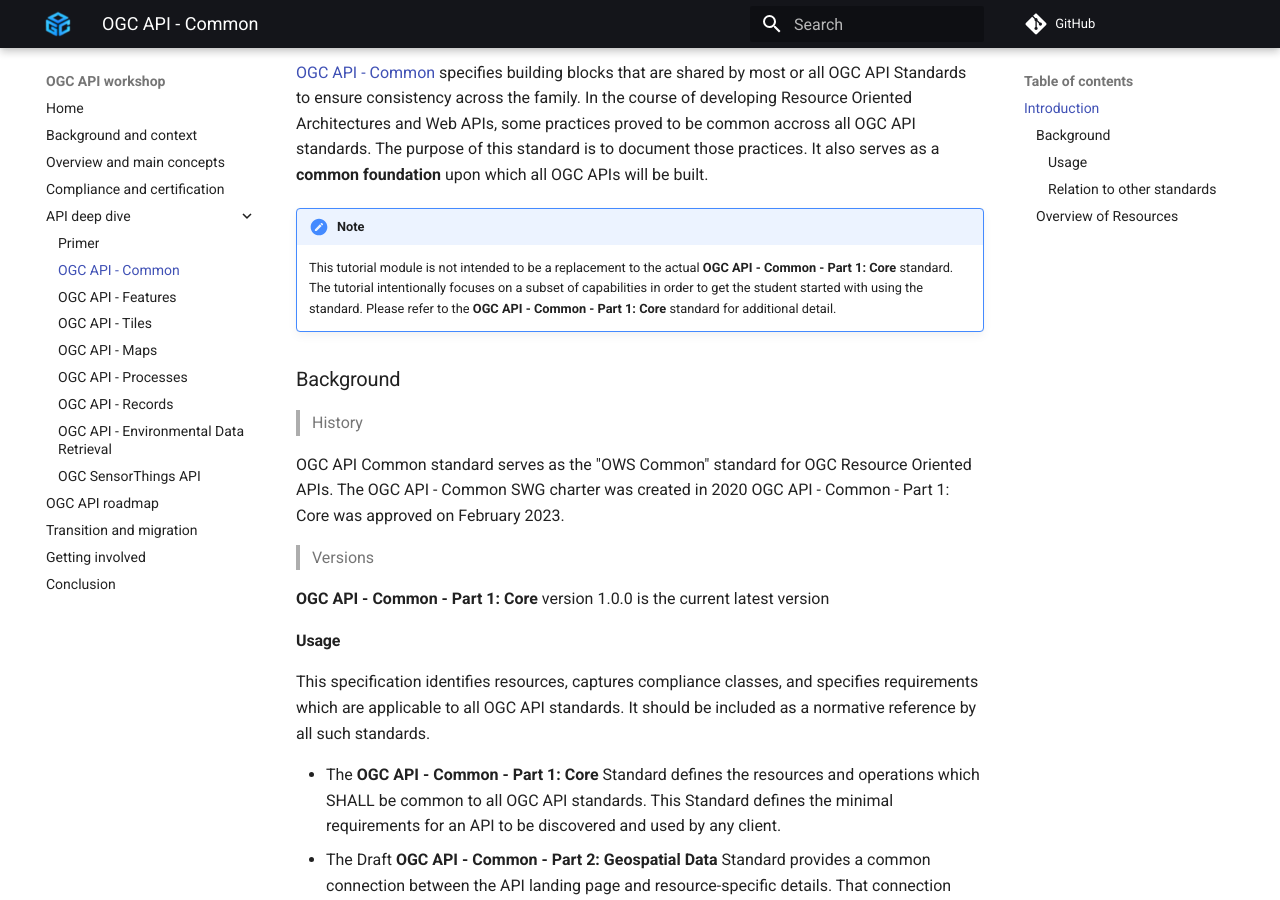
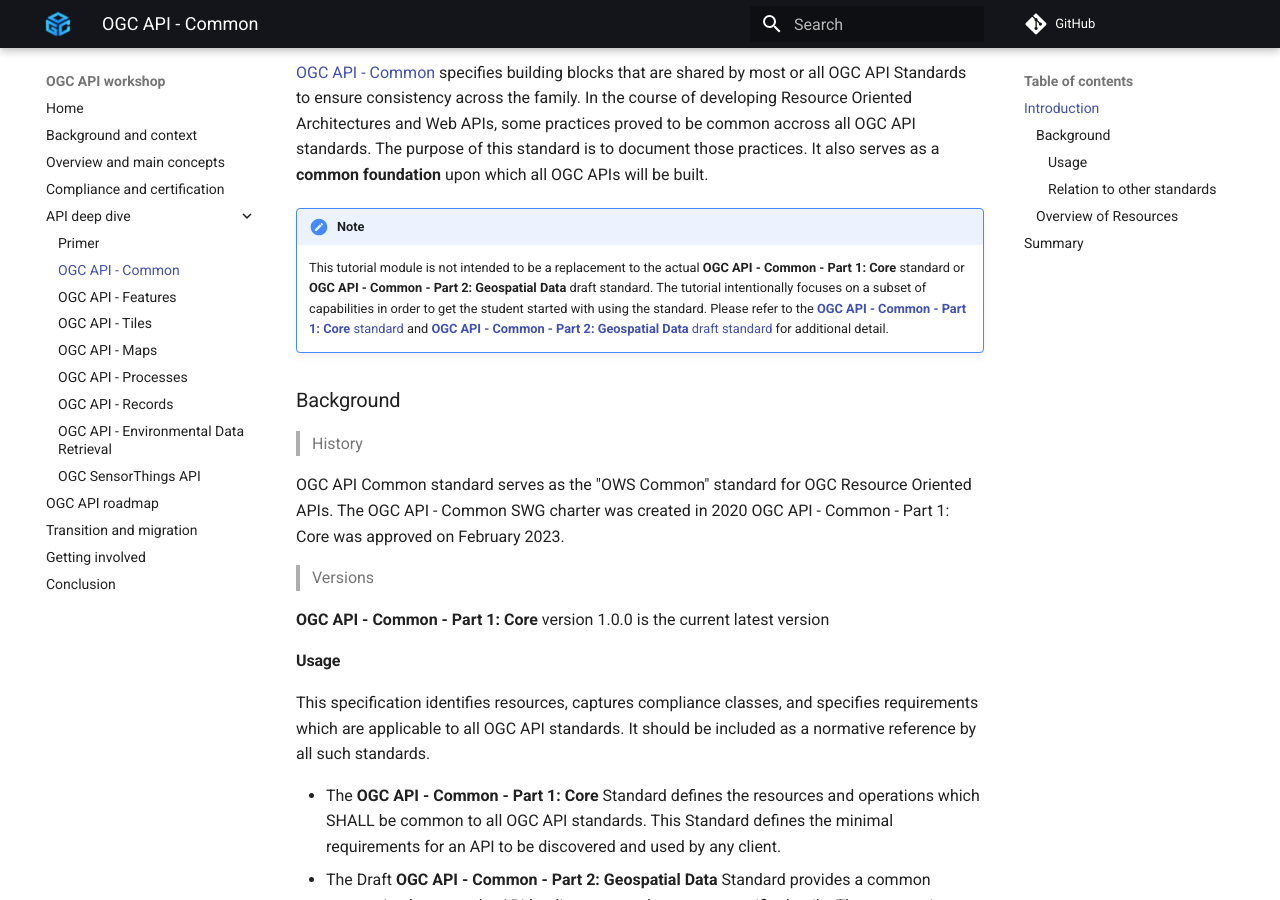
Before and after one commit to opengeospatial/ogcapi-workshop, an MkDocs documentation site: the page built from workshop/content/docs/api-deep-dive/common.md, in a window 1280 px wide and 900 px high, scrolled down 479 px. Built offline with MkDocs 1.6.1 and Material for MkDocs 9.7.7, drawn with Linux system fonts in a browser that asks for light colours; comment, search, counter and statistics services are not loaded; some of the changed text lies outside the part shown.

Commit message:
OGC API - common: - updated version references - added summary

```diff
--- a/workshop/content/docs/api-deep-dive/common.md
+++ b/workshop/content/docs/api-deep-dive/common.md
@@ -20,10 +20,10 @@
 
 !!! note
     This tutorial module is not intended to be a replacement to the actual
-    **OGC API - Common - Part 1: Core** standard. The tutorial
+    **OGC API - Common - Part 1: Core** standard or **OGC API - Common - Part 2: Geospatial Data** draft standard. The tutorial
     intentionally focuses on a subset of capabilities in order to get the
-    student started with using the standard. Please refer to the **OGC API -
-    Common - Part 1: Core** standard for additional detail.
+    student started with using the standard. Please refer to the [**OGC API -
+    Common - Part 1: Core** standard](https://docs.ogc.org/is/19-072/19-072.html) and [**OGC API - Common - Part 2: Geospatial Data** draft standard](https://docs.ogc.org/DRAFTS/20-024.html) for additional detail.
 
 ### Background
 
@@ -110,3 +110,7 @@
 
 Providing a **common foundation**, OGC API - Common is meant to be implemented by "downstream" OGC API standards
 in a uniform and consistent manner.  Examples of OGC API - Common resources will be shown in the context of other OGC API standards.
+
+## Summary
+
+OGC API - Common documents the set of common practices and shared requirements that have emerged from the development of Resource Oriented Architectures and Web APIs within the OGC. The standard defines resources and access mechanisms which are useful for a client seeking to understand the offerings and capabilities of an API, as well as a connection between the API landing page and resource-specific details.
```
